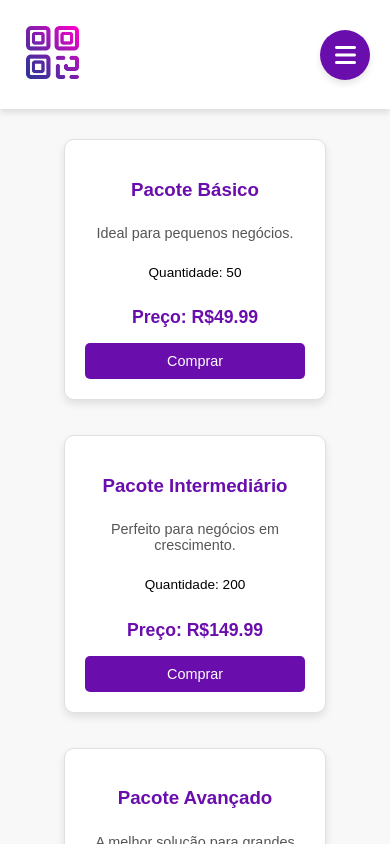
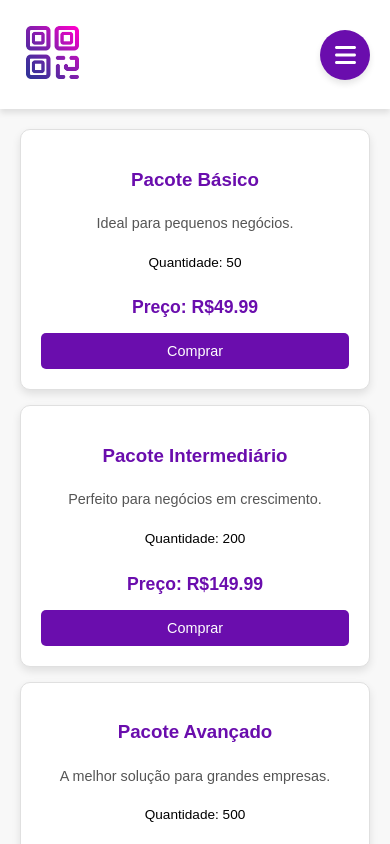
Before and after one commit to rafaelluisdacostacoelho/hi-snapqr-web, an Angular app: page /packs in a window 390 px wide. Shown: the top 844 px of the page. Built offline with nearby package versions, Linux system fonts and the light colour scheme.

Commit message:
General responsiveness fixes.

```diff
--- a/src/app/packs/packs.component.scss
+++ b/src/app/packs/packs.component.scss
@@ -20,7 +20,7 @@
     display: flex;
     flex-direction: column;
     justify-content: space-between;
-    margin: 10px;
+    margin: 0;
     text-align: center;
     transition: transform 0.3s, box-shadow 0.3s;
 }
@@ -67,3 +67,9 @@
 .package button:hover {
     background: #9932cc;
 }
+
+@media (max-width: 768px) {
+    .package {
+        width: 100%;
+    }
+}
```
